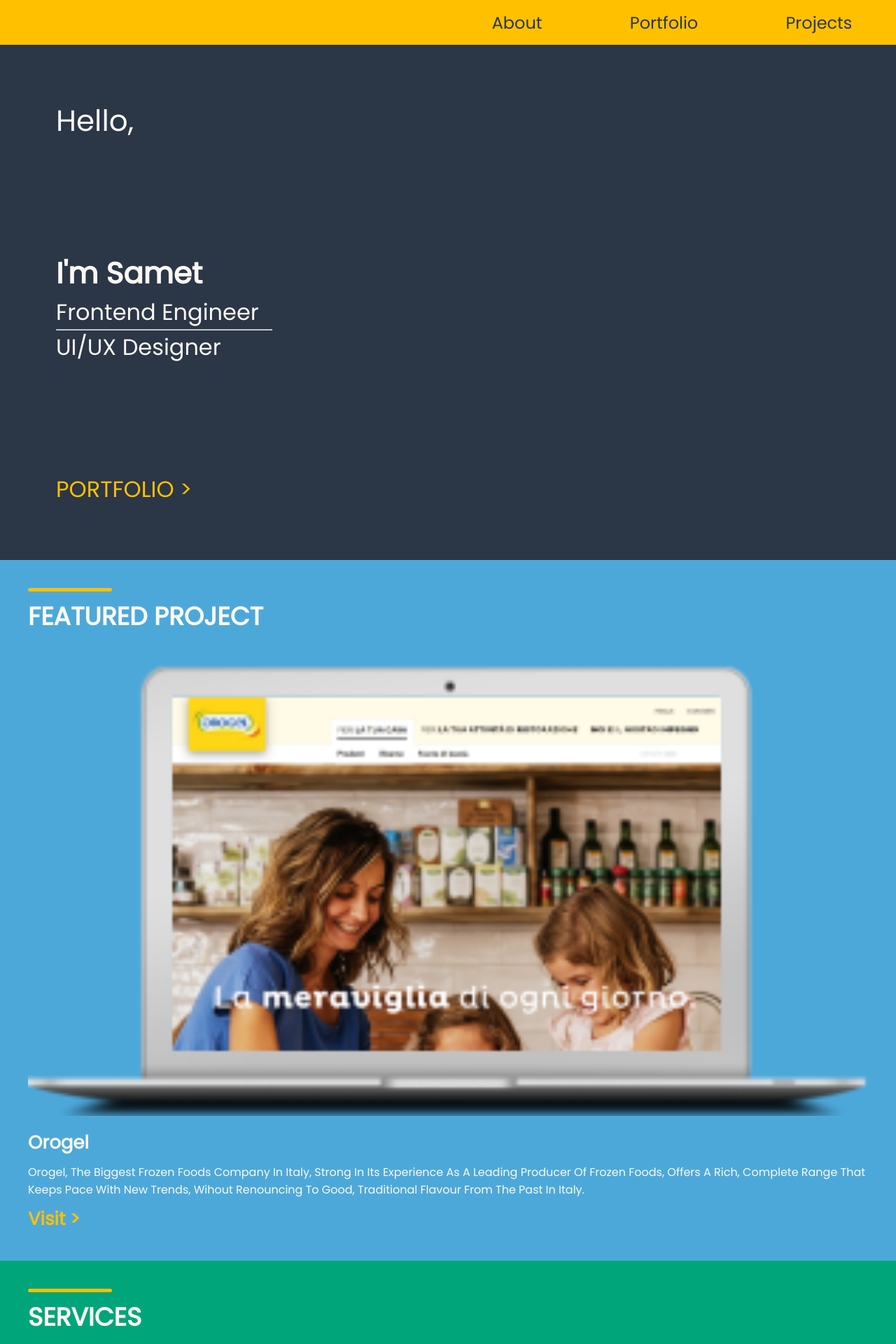
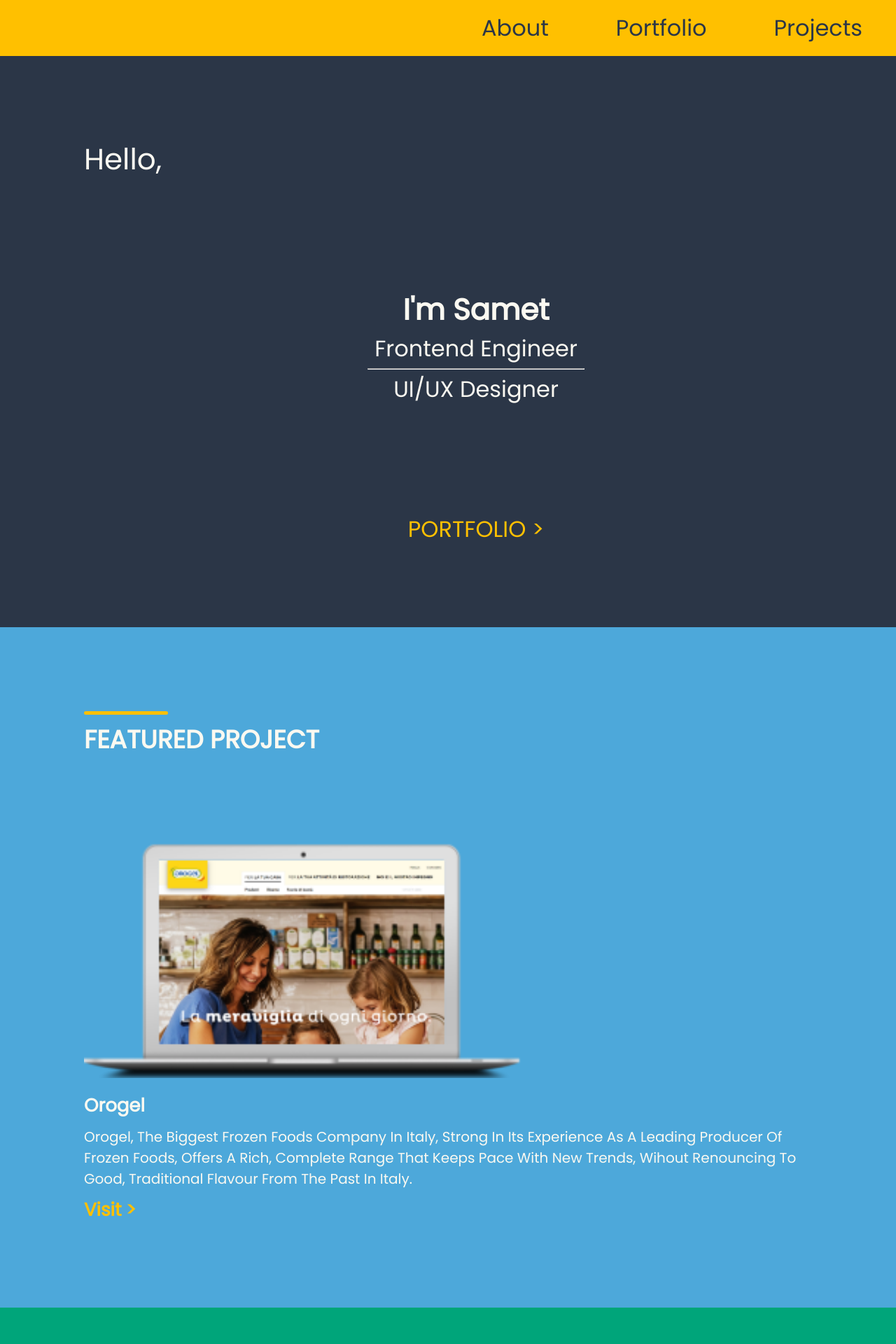
Before and after one commit to sametkaraca/portfolio, a React (Create React App) app: page / in a window 1280 px wide. Shown: the top 1920 px of the page at 70% size. Built offline with nearby package versions, Linux system fonts and the light colour scheme.

Commit message:
HomePage v1.0 is ready.

```diff
--- a/src/components/Home/Home.jsx
+++ b/src/components/Home/Home.jsx
@@ -4,11 +4,14 @@
 import HomeServices from "./HomeServices";
 import HomeComment from "./HomeComment";
 
+
+
 const Home = () => {
+
   return (
     <div>
       <HomeHeader />
-      <HomeProject />
+      <HomeProject/>
       <HomeServices />
       <HomeComment />
     </div>
--- a/src/components/Home/HomeProject.jsx
+++ b/src/components/Home/HomeProject.jsx
@@ -1,8 +1,10 @@
 import React from "react";
 import style from "../../styles/components/_home.module.scss";
-import orogelImg from "../../assets/orogel@1x.png";
+import imgOrogelSM from "../../assets/orogel@1x.png";
+import imgOrogelMD from "../../assets/orogel@2x.png";
 
 const HomeProject = () => {
+
   return (
     <section className={style.home_project}>
       <div className={style.home_project_title}>
@@ -11,12 +13,8 @@
       </div>
       <div className={style.home_project_container}>
         <div className={style.home_project_visual}>
-          <img
-            className={style.home_project_visual__img}
-            src={orogelImg}
-            alt=""
-            srcset=""
-          />
+          <img src={imgOrogelSM} className={style.home_project_visual__img} />
+
         </div>
         <div className={style.home_project_content}>
           <h4 className={style.home_project_content__title}>orogel</h4>
--- a/src/components/Navbar.jsx
+++ b/src/components/Navbar.jsx
@@ -21,7 +21,7 @@
       <ul className={[style.nav_links, isOpenClass].join(" ")}>
         {navLinks.map((item) => (
           <li key={item} className={style.nav_links__link}>
-            <a href="#home">{item}</a>
+            <a href="#home" className={style.nav_links__link__a}>{item}</a>
           </li>
         ))}
       </ul>
--- a/src/styles/components/_base.module.scss
+++ b/src/styles/components/_base.module.scss
@@ -1,3 +1,5 @@
+@import "../components/utilities.module";
+
 *,
 *::after,
 *::before {
@@ -43,3 +45,9 @@
 h6 {
   font-size: 1.6rem;
 }
+
+@media screen and (min-width: $size-tablet) {
+  body {
+    font-size: 2rem;
+  }
+}
--- a/src/styles/components/_footer.module.scss
+++ b/src/styles/components/_footer.module.scss
@@ -2,7 +2,8 @@
 
 .footer {
   padding: 2rem;
-  height: 30vh;
+  height: 16vh;
+
   background: $color-amber;
   display: grid;
   grid-template-columns: repeat(4, 1fr);
@@ -26,7 +27,7 @@
     color: $color-lochmara;
     font-size: 1.6rem;
     text-align: center;
-    grid-column: 2/4;
+    grid-column: 1/5;
     grid-row: 3/4;
     align-self: end;
   }
--- a/src/styles/components/_home.module.scss
+++ b/src/styles/components/_home.module.scss
@@ -5,7 +5,7 @@
   background-color: $color-ebony-clay;
   display: grid;
   align-items: center;
-  padding: 0 4rem;
+  padding: 4rem;
 
   &_salute {
     &__text {
@@ -32,16 +32,6 @@
       font-size: 3.2rem;
       text-transform: uppercase;
     }
-  }
-}
-
-@media only screen and (min-width: $size-tablet) {
-  .home_header {
-    padding-left: 8rem;
-  }
-
-  .home_header_name__line {
-    width: 24vw;
   }
 }
 
@@ -143,3 +133,96 @@
     }
   }
 }
+
+//TABLET
+@media screen and (min-width: $size-tablet) {
+  .home_header {
+    padding-left: 8rem;
+  }
+
+  .home_project {
+    padding: 8rem;
+    &_container {
+      margin-top: 8rem;
+    }
+
+    &_visual {
+      &__img {
+        max-width: 60%;
+      }
+    }
+  }
+
+  .home_services {
+    padding: 8rem;
+
+    &_container {
+      margin-top: 8rem;
+    }
+
+    &_visual__img {
+      max-width: 60%;
+    }
+  }
+
+  .home_comment {
+    padding: 8rem;
+  }
+
+  .home_header_name__line {
+    width: 24vw;
+  }
+}
+
+//DESKTOP
+@media screen and (min-width: $size-desktop) {
+  .home_header {
+    padding-left: 12rem;
+
+    &_name {
+      text-align: center;
+      &__subtext {
+        font-weight: lighter;
+      }
+      &__line {
+        margin: 0.4rem auto;
+        width: 42vw;
+      }
+    }
+
+    &_portfolio {
+      text-align: center;
+      display: block;
+      &__link {
+        color: $color-amber;
+        display: block;
+        font-size: 3.2rem;
+        text-transform: uppercase;
+      }
+    }
+  }
+
+  .home_project {
+    padding: 12rem;
+
+    &_container {
+      margin-top: 12rem;
+    }
+  }
+
+  .home_services {
+    padding: 12rem;
+
+    &_container {
+      margin-top: 12rem;
+    }
+  }
+
+  .home_comment {
+    padding: 12rem;
+  }
+
+  .home_header_name__line {
+    width: 24vw;
+  }
+}
--- a/src/styles/components/_navbar.module.scss
+++ b/src/styles/components/_navbar.module.scss
@@ -1,7 +1,7 @@
 @import "../components/utilities.module";
 
 .nav_bar {
-  height: 8vh;
+  height: 10vh;
   background: $color-amber;
 
   .nav_links {
@@ -13,10 +13,12 @@
     height: 100%;
     margin-left: auto;
 
-    .nav_links__link,
-    a {
-      color: $color-ebony-clay;
-      font-size: 2.4rem;
+    .nav_links__link {
+      &__a {
+        color: $color-ebony-clay;
+        font-size: 3.2rem;
+        font-weight: lighter;
+      }
     }
   }
 }
@@ -50,12 +52,6 @@
       -webkit-clip-path: circle(0 at 90% -10%);
       transition: all 1s ease-out;
 
-      .nav_links__link {
-        a {
-          font-size: 3rem;
-        }
-      }
-
       &.open {
         clip-path: circle(1000px at 90% -10%);
         -webkit-clip-path: circle(1000px at 90% -10%);
--- a/src/styles/components/_utilities.module.scss
+++ b/src/styles/components/_utilities.module.scss
@@ -15,7 +15,6 @@
 
 .topline {
   border-radius: 4px;
-
   display: block;
   content: "";
   background-color: $color-amber;
--- a/src/styles/main.module.css
+++ b/src/styles/main.module.css
@@ -21,7 +21,7 @@
 }
 
 .nav_bar {
-  height: 8vh;
+  height: 10vh;
   background: #ffc000;
 }
 
@@ -40,10 +40,10 @@
   margin-left: auto;
 }
 
-.nav_bar .nav_links .nav_links__link,
-.nav_bar .nav_links a {
+.nav_bar .nav_links .nav_links__link__a {
   color: #2b3647;
-  font-size: 2.4rem;
+  font-size: 3.2rem;
+  font-weight: lighter;
 }
 
 @media screen and (max-width: 768px) {
@@ -79,9 +79,6 @@
     -webkit-transition: all 1s ease-out;
     transition: all 1s ease-out;
   }
-  .nav_bar .nav_links .nav_links__link a {
-    font-size: 3rem;
-  }
   .nav_bar .nav_links.open {
     clip-path: circle(1000px at 90% -10%);
     -webkit-clip-path: circle(1000px at 90% -10%);
@@ -112,7 +109,7 @@
 
 .footer {
   padding: 2rem;
-  height: 30vh;
+  height: 16vh;
   background: #ffc000;
   display: -ms-grid;
   display: grid;
@@ -148,15 +145,37 @@
   color: #007cc7;
   font-size: 1.6rem;
   text-align: center;
-  -ms-grid-column: 2;
-  -ms-grid-column-span: 2;
-  grid-column: 2/4;
+  -ms-grid-column: 1;
+  -ms-grid-column-span: 4;
+  grid-column: 1/5;
   -ms-grid-row: 3;
   -ms-grid-row-span: 1;
   grid-row: 3/4;
   -ms-flex-item-align: end;
       -ms-grid-row-align: end;
       align-self: end;
+}
+
+.topline {
+  border-radius: 4px;
+  display: block;
+  content: "";
+  background-color: #ffc000;
+  height: 5px;
+  width: 12rem;
+  margin-bottom: 0.8rem;
+}
+
+.commentline {
+  border-radius: 4px;
+  margin: 2rem 0 1rem 0;
+  display: -ms-inline-grid;
+  display: inline-grid;
+  justify-items: center;
+  content: "";
+  background-color: #ffc000;
+  height: 5px;
+  width: 12rem;
 }
 
 .topline {
@@ -227,6 +246,12 @@
   font-size: 1.6rem;
 }
 
+@media screen and (min-width: 768px) {
+  body {
+    font-size: 2rem;
+  }
+}
+
 .topline {
   border-radius: 4px;
   display: block;
@@ -257,7 +282,7 @@
   -webkit-box-align: center;
       -ms-flex-align: center;
           align-items: center;
-  padding: 0 4rem;
+  padding: 4rem;
 }
 
 .home_header_salute__text {
@@ -286,15 +311,6 @@
   display: block;
   font-size: 3.2rem;
   text-transform: uppercase;
-}
-
-@media only screen and (min-width: 768px) {
-  .home_header {
-    padding-left: 8rem;
-  }
-  .home_header_name__line {
-    width: 24vw;
-  }
 }
 
 .home_project {
@@ -400,4 +416,78 @@
 .home_comment_container__position {
   font-weight: lighter;
 }
+
+@media screen and (min-width: 768px) {
+  .home_header {
+    padding-left: 8rem;
+  }
+  .home_project {
+    padding: 8rem;
+  }
+  .home_project_container {
+    margin-top: 8rem;
+  }
+  .home_project_visual__img {
+    max-width: 60%;
+  }
+  .home_services {
+    padding: 8rem;
+  }
+  .home_services_container {
+    margin-top: 8rem;
+  }
+  .home_services_visual__img {
+    max-width: 60%;
+  }
+  .home_comment {
+    padding: 8rem;
+  }
+  .home_header_name__line {
+    width: 24vw;
+  }
+}
+
+@media screen and (min-width: 1200px) {
+  .home_header {
+    padding-left: 12rem;
+  }
+  .home_header_name {
+    text-align: center;
+  }
+  .home_header_name__subtext {
+    font-weight: lighter;
+  }
+  .home_header_name__line {
+    margin: 0.4rem auto;
+    width: 42vw;
+  }
+  .home_header_portfolio {
+    text-align: center;
+    display: block;
+  }
+  .home_header_portfolio__link {
+    color: #ffc000;
+    display: block;
+    font-size: 3.2rem;
+    text-transform: uppercase;
+  }
+  .home_project {
+    padding: 12rem;
+  }
+  .home_project_container {
+    margin-top: 12rem;
+  }
+  .home_services {
+    padding: 12rem;
+  }
+  .home_services_container {
+    margin-top: 12rem;
+  }
+  .home_comment {
+    padding: 12rem;
+  }
+  .home_header_name__line {
+    width: 24vw;
+  }
+}
 /*# sourceMappingURL=main.module.css.map */
```
Also changed, not shown: 1 other file (tests, documents, lock files or other folders).
